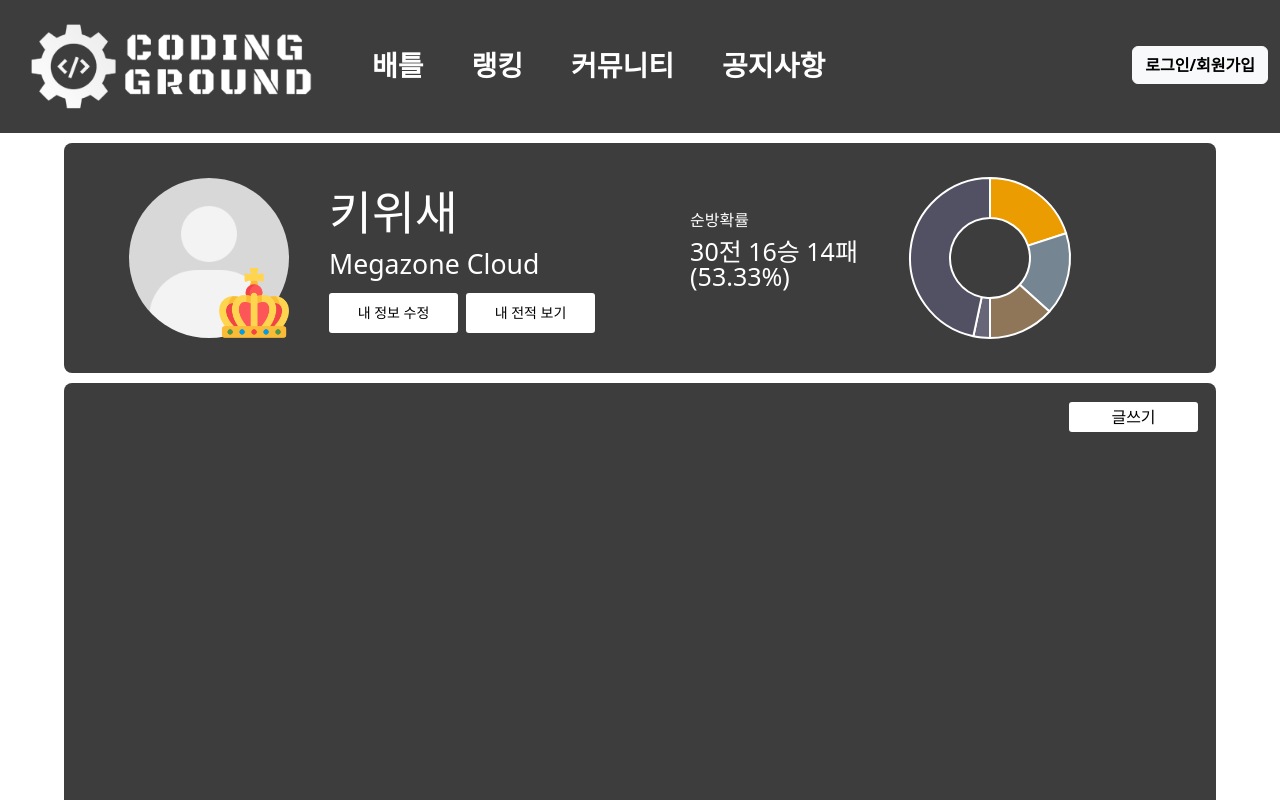
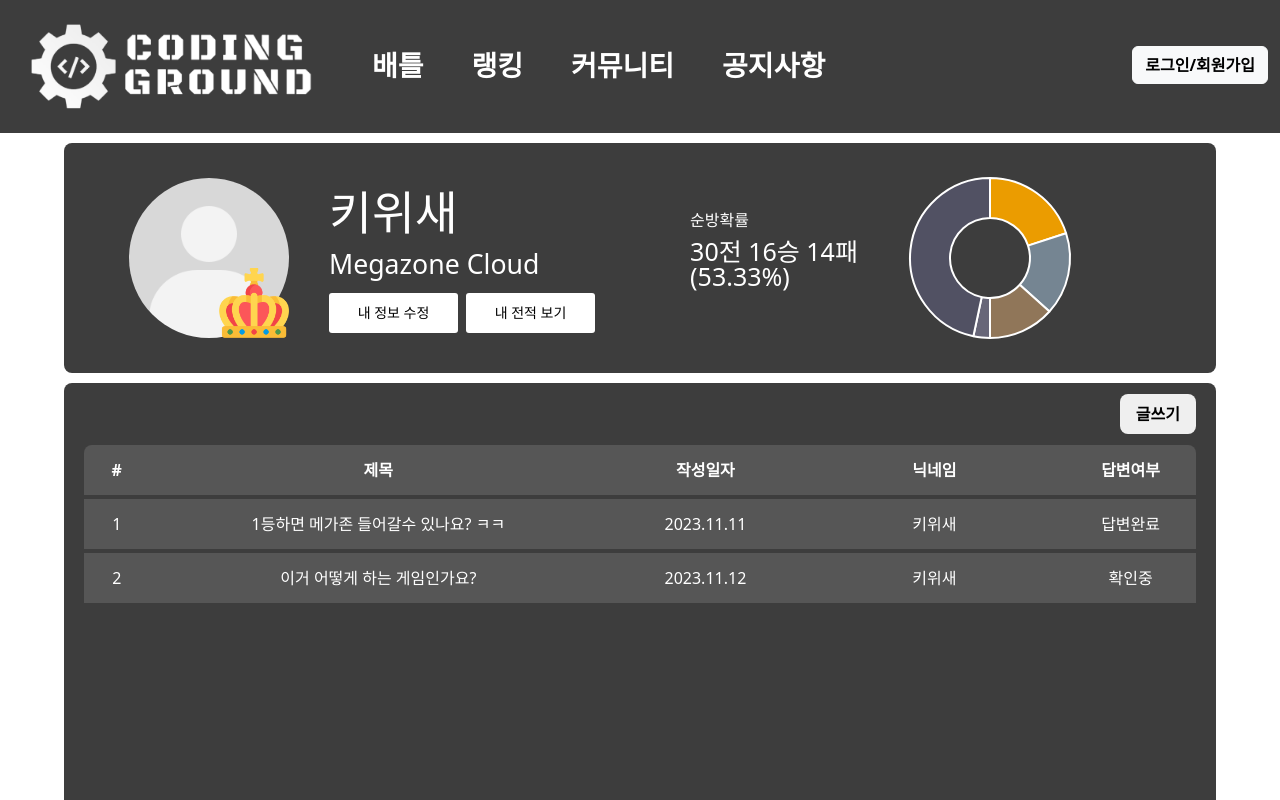
Before and after one commit to It-works-Why/CodingGround_Frontend, a JavaScript app: page /mypage/inquiry in a window 1280 px wide. Shown: the top 800 px of the page. Built offline with nearby package versions, Linux system fonts and the light colour scheme; a small style sheet from the web is missing.

Commit message:
✨: 내 문의사항 구현

```diff
--- a/src/view/MyInquiryView.vue
+++ b/src/view/MyInquiryView.vue
@@ -27,10 +27,27 @@
     </div>
     <div class="bottom">
       <div class="bottom-top">
-        <button class="btn1">글쓰기</button>
+        <WhiteButton class="bottom-list" button-value="글쓰기"></WhiteButton>
       </div>
       <div class="bottom-main">
-
+        <table class="rounded-top-3 text-white fw-bold list_box m-auto">
+          <tr>
+            <td class="ranking">#</td>
+            <td class="title">제목</td>
+            <td class="date">작성일자</td>
+            <td class="nickname">닉네임</td>
+            <td class="answer">답변여부</td>
+          </tr>
+        </table>
+        <table :key="i" :value="userInquiry" v-for="(userInquiry, i) in userInquiryList" class="mt-1 text-white list_box m-auto">
+          <tr>
+            <td class="ranking">{{userInquiry.ranking}}</td>
+            <td class="title">{{userInquiry.title}}</td>
+            <td class="date">{{userInquiry.date}}</td>
+            <td class="nickname">{{userInquiry.nickname}}</td>
+            <td class="answer">{{userInquiry.answer}}</td>
+          </tr>
+        </table>
       </div>
     </div>
   </section>
@@ -39,9 +56,11 @@
 <script>
 import DonutChart from '../components/DonutChart.vue';
 import GameRecordBox from "@/components/GameRecordBox.vue";
+import WhiteButton from "@/components/WhiteButton.vue";
 
 export default {
   components: {
+    WhiteButton,
     // eslint-disable-next-line vue/no-unused-components
     DonutChart,GameRecordBox,
   },
@@ -63,12 +82,31 @@ export default {
         responsive: true,
         maintainAspectRatio: false,
       },
+
+      userInquiryList: [
+        {
+          ranking: '1',
+          title: '1등하면 메가존 들어갈수 있나요? ㅋㅋ',
+          date: '2023.11.11',
+          nickname: '키위새',
+          answer: '답변완료'
+        },
+        {
+          ranking: '2',
+          title: '이거 어떻게 하는 게임인가요?',
+          date: '2023.11.12',
+          nickname: '키위새',
+          answer: '확인중'
+        },
+
+      ],
     };
   },
 };
 </script>
 
 <style scoped>
+
 
 
 .btn1 {
@@ -201,7 +239,7 @@ h5 {
 .mp_container .bottom {
   margin: 10px auto 0;
   padding: 10px;
-  display: flex;
+
   width: 90%;
   height: 550px;
   border-radius: 8px;
@@ -211,14 +249,39 @@ h5 {
 .bottom .bottom-top{
   height: 8%;
   width: 100%;
+  padding: 10px;
   display: flex;
   align-items: center;
   justify-content: flex-end;
 }
 .bottom .bottom-main{
-
+  height: 90%;
+  width: 100%;
+  padding: 10px;
 }
 
+.list_box{
+  background: #565656;
+  width: 100%;
+  height: 50px;
 
+  text-align: center;
+}
+.ranking{
+  width: 5%;
+}
+
+.title{
+  width: 35%;
+}
+.date{
+  width: 15%;
+}
+.nickname{
+  width: 20%;
+}
+.answer{
+  width: 10%;
+}
 
 </style>
--- a/src/view/MypageView.vue
+++ b/src/view/MypageView.vue
@@ -50,8 +50,7 @@
       <div class="bottom_right">
         <div class="box-top">
           <select class="form-select">
-            <option value="1">JAVA</option>
-            <option value="2">C++</option>
+            <option :key="i" :value="language" v-for="(language,i) in languageSelectData">{{language}}</option>
           </select>
           <select class="form-select">
             <option value="1">전체</option>
@@ -85,12 +84,18 @@ export default {
   },
   data() {
     return {
+      languageSelectData: [
+        "JAVA",
+        "Python",
+        "C++",
+        "C#",
+      ],
       // 도넛 차트 데이터 및 옵션 추가
       donutChartData: {
-        labels: ['Java', 'C++', 'Python'],
+        labels: ['Java', 'C++', 'Python', 'C#'],
         datasets: [{
-          data: [40, 30, 30],
-          backgroundColor: ['#FF6384', '#36A2EB', '#FFCE56'],
+          data: [40, 30, 30 ,20],
+          backgroundColor: ['#FF6384', '#36A2EB', '#FFCE56', "#123456"],
         }],
       },
       donutChartData2: {
@@ -104,7 +109,7 @@ export default {
         plugins: {
           legend: {
             position: 'bottom',
-            align: 	'start',
+            align: 	'center',
               labels: {
                 padding:20,
                 boxWidth: 40,
```
